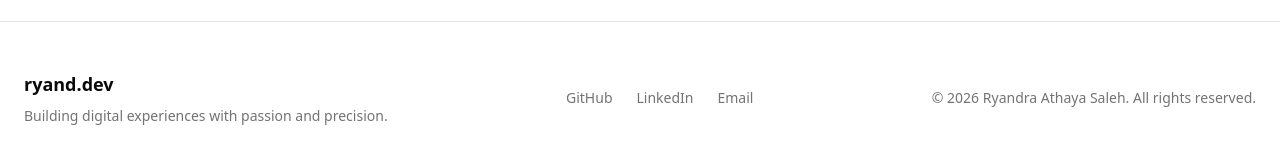
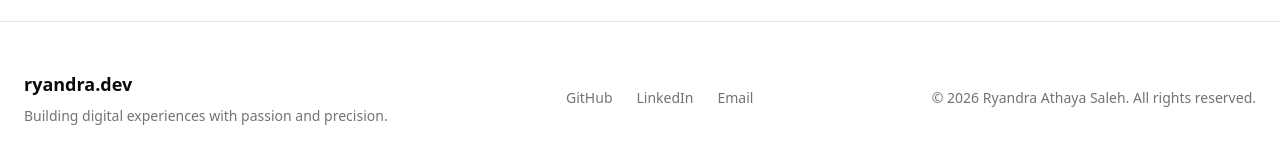
Before and after one commit to Ryandra-TI01/portfolio, a React (Vite) app: page /contact in a window 1280 px wide. Shown: the part 779-939 px from the top of the page. Built offline with nearby package versions, Linux system fonts and the light colour scheme.

Commit message:
feat: change title at navbar and footer

```diff
--- a/src/components/layout/Footer.tsx
+++ b/src/components/layout/Footer.tsx
@@ -3,7 +3,7 @@ const Footer = () => {
         <footer className="bg-background border-t border-border py-12 mt-auto">
             <div className="container mx-auto px-6 flex flex-col md:flex-row items-center justify-between gap-6">
                 <div className="text-center md:text-left">
-                    <h3 className="text-lg font-bold">ryand.dev</h3>
+                    <h3 className="text-lg font-bold">ryandra.dev</h3>
                     <p className="text-sm text-muted-foreground mt-2">
                         Building digital experiences with passion and precision.
                     </p>
--- a/src/components/layout/Navbar.tsx
+++ b/src/components/layout/Navbar.tsx
@@ -40,7 +40,7 @@ const Navbar = () => {
         >
             <div className="container mx-auto px-6 flex items-center justify-between">
                 <Link to="/" className="text-xl font-bold tracking-tighter">
-                    ryand<span className="text-primary">.dev</span>
+                    ryandra<span className="text-primary">.dev</span>
                 </Link>
 
                 {/* Desktop Menu */}
```
